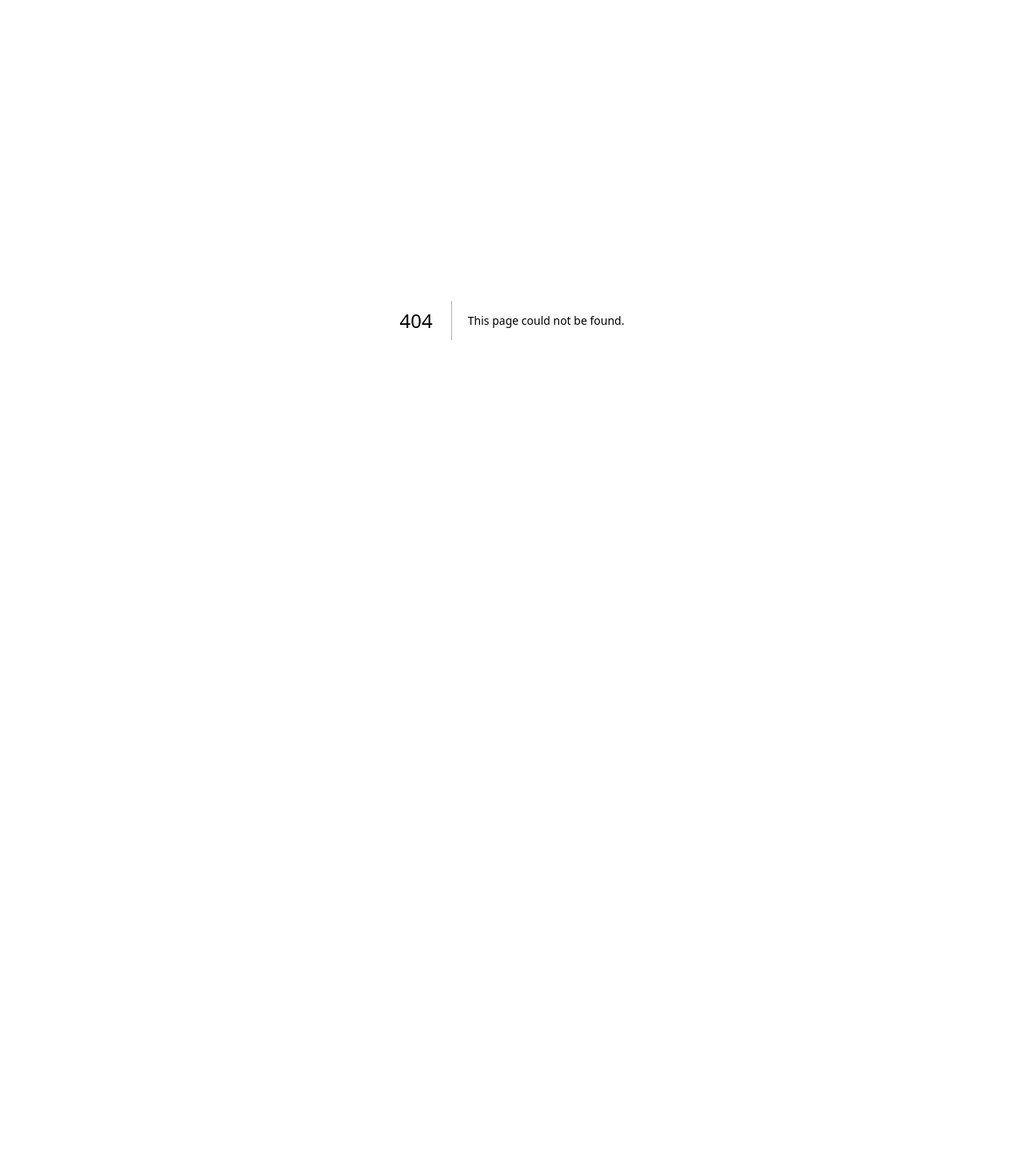
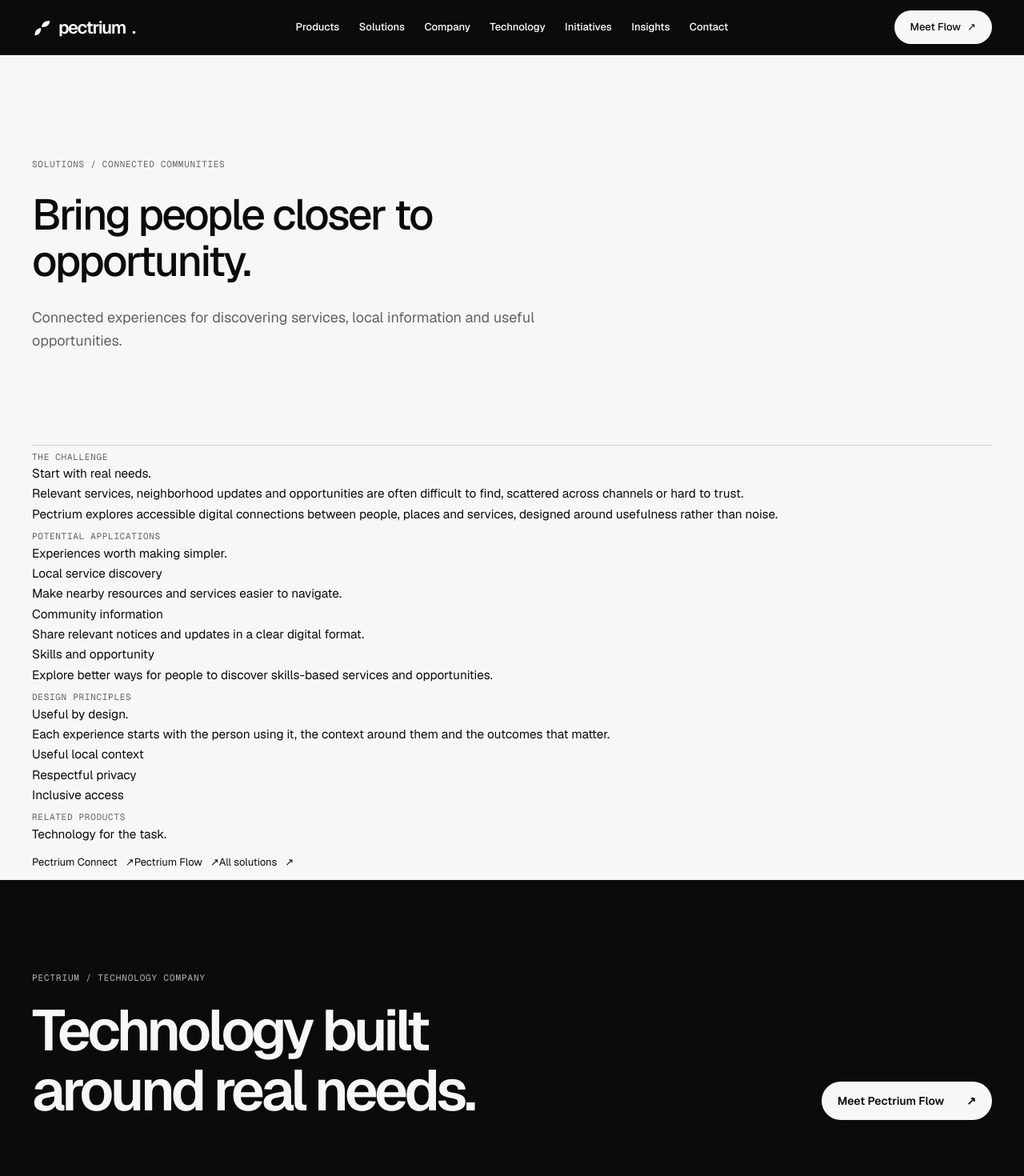
Before and after one commit to ejepsystems/ejepsystems, a Next.js app in the folder apps/web/: page /solutions/connected-communities in a window 1280 px wide. Before the commit this address had no page. Shown: the top 1470 px of the page at 80% size. Before the commit the page ends 800 px from the top, so only its background shows below. Built offline with nearby package versions, Linux system fonts and the light colour scheme.

Commit message:
feat(solutions): create three substantial human-centered solution pages

```diff
--- /dev/null
+++ b/apps/web/app/solutions/[slug]/page.tsx
@@ -0,0 +1,27 @@
+import type { Metadata } from "next";
+import Link from "next/link";
+import { notFound } from "next/navigation";
+import { PageFrame, PageHero } from "@/components/page-frame";
+
+const catalog={
+ "work-and-services":{name:"Work and services",headline:"Make everyday work flow.",intro:"Simpler ways to organize services, requests and tasks so people can focus on what matters.",challenge:"Everyday work often crosses forms, conversations, approvals and disconnected systems. Each handoff adds friction.",approach:"Pectrium explores digital journeys that help people understand what to do, what happens next and where a request stands.",scenarios:[["Service requests","One clear journey from submitting a request to receiving an update."],["Team coordination","Make responsibilities, approvals and next steps easier to follow."],["Onboarding","Help people complete multi-step processes without unnecessary confusion."]],principles:["Clear next steps","Fewer repeated actions","Accessible digital experiences"],products:[["Flow","/products/flow"],["Connect","/products/connect"]]},
+ "learning-and-intelligence":{name:"Learning and intelligence",headline:"Make knowledge easier to use.",intro:"Better ways to learn, understand information and make confident decisions.",challenge:"People encounter more information than they can easily evaluate, understand or put into action.",approach:"Pectrium explores human-centered learning assistance, knowledge discovery and understandable data experiences, with responsible boundaries for AI.",scenarios:[["Learning support","Explore guided explanations and more accessible knowledge."],["Knowledge navigation","Help people find relevant information without unnecessary searching."],["Decision clarity","Present patterns and context in ways that support human judgment."]],principles:["Human oversight","Clear explanations","Responsible information design"],products:[["Assist","/products/assist"],["Insight","/products/insight"]]},
+ "connected-communities":{name:"Connected communities",headline:"Bring people closer to opportunity.",intro:"Connected experiences for discovering services, local information and useful opportunities.",challenge:"Relevant services, neighborhood updates and opportunities are often difficult to find, scattered across channels or hard to trust.",approach:"Pectrium explores accessible digital connections between people, places and services, designed around usefulness rather than noise.",scenarios:[["Local service discovery","Make nearby resources and services easier to navigate."],["Community information","Share relevant notices and updates in a clear digital format."],["Skills and opportunity","Explore better ways for people to discover skills-based services and opportunities."]],principles:["Useful local context","Respectful privacy","Inclusive access"],products:[["Connect","/products/connect"],["Flow","/products/flow"]]}
+} as const;
+type Slug=keyof typeof catalog;
+const slugs=Object.keys(catalog) as Slug[];
+export function generateStaticParams(){return slugs.map(slug=>({slug}));}
+export async function generateMetadata({params}:{params:Promise<{slug:string}>}):Promise<Metadata>{
+ const {slug}=await params;const item=catalog[slug as Slug];
+ return item?{title:item.name,description:item.intro}:{title:"Solution not found"};
+}
+export default async function SolutionDetail({params}:{params:Promise<{slug:string}>}){
+ const {slug}=await params;const item=catalog[slug as Slug];if(!item)notFound();
+ return <PageFrame>
+  <PageHero eyebrow={`Solutions / ${item.name}`} title={item.headline} description={item.intro}/>
+  <section className="shell pectrium-detail-intro"><div><p className="section-index">The challenge</p><h2>Start with real needs.</h2></div><div><p className="pectrium-detail-lead">{item.challenge}</p><p>{item.approach}</p></div></section>
+  <section className="pectrium-detail-band"><div className="shell"><p className="section-index">Potential applications</p><h2>Experiences worth making simpler.</h2><div className="pectrium-detail-cards">{item.scenarios.map(([title,description])=><article key={title}><h3>{title}</h3><p>{description}</p></article>)}</div></div></section>
+  <section className="shell pectrium-detail-intro"><div><p className="section-index">Design principles</p><h2>Useful by design.</h2></div><div><p>Each experience starts with the person using it, the context around them and the outcomes that matter.</p><ul className="pectrium-detail-principles">{item.principles.map(principle=><li key={principle}>{principle}</li>)}</ul></div></section>
+  <section className="shell pectrium-detail-next"><div><p className="section-index">Related products</p><h2>Technology for the task.</h2></div><div>{item.products.map(([name,href])=><Link key={href} className="text-link" href={href}>Pectrium {name} <span aria-hidden="true">↗</span></Link>)}<Link className="text-link" href="/solutions">All solutions <span aria-hidden="true">↗</span></Link></div></section>
+ </PageFrame>;
+}
```
